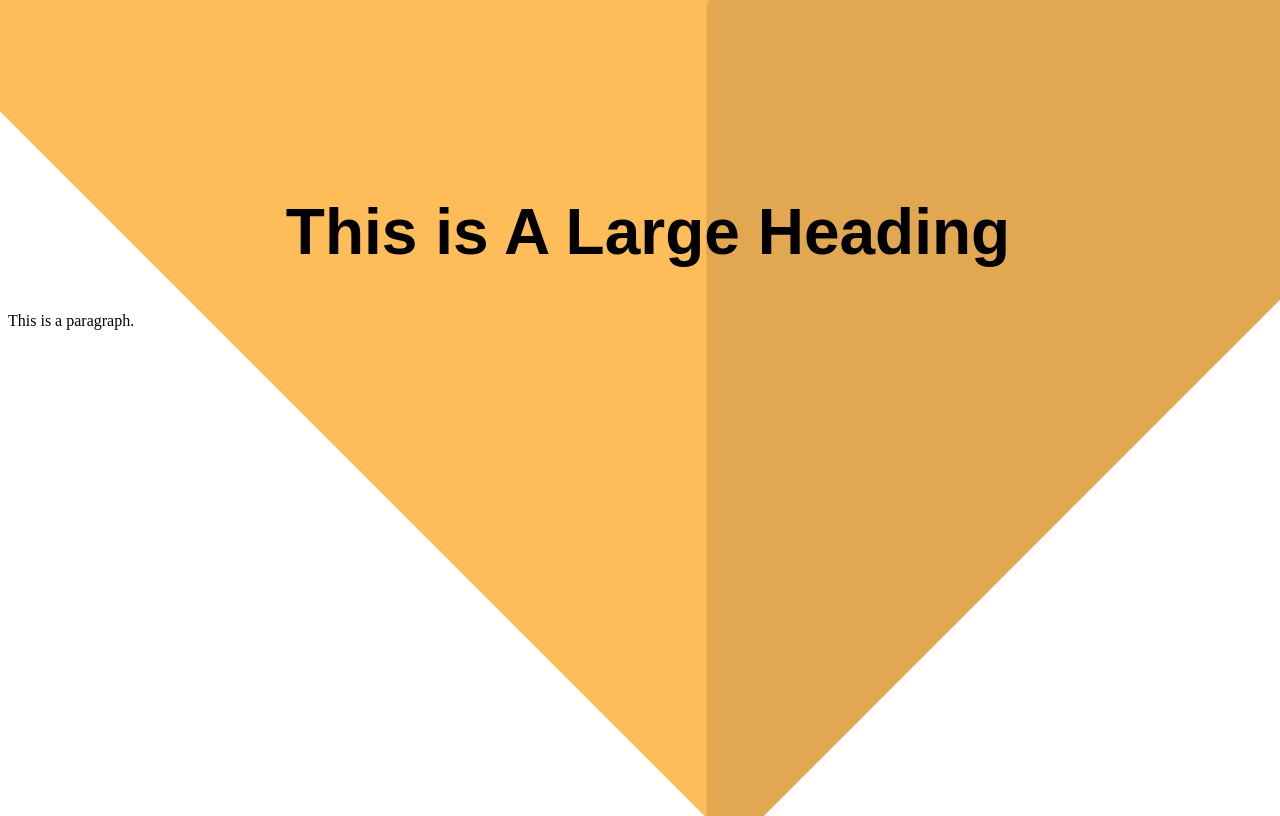
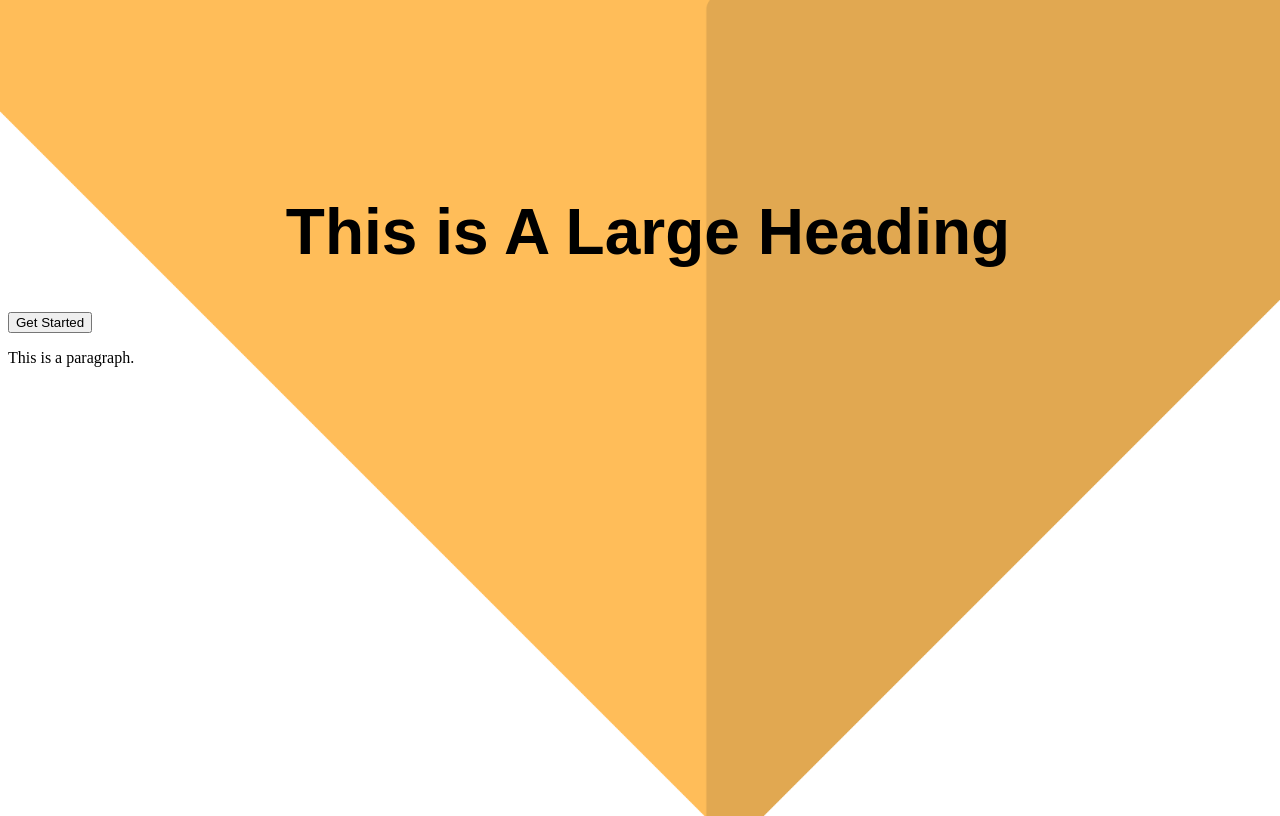
Before and after one commit to bluepanda280/Website, a plain HTML site: page index.html in a window 1280 px wide. Drawn offline with Linux system fonts and the light colour scheme; a web font is replaced by a local one.

Commit message:
Update index.html
Signed-off-by: Bluepanda <100101643+bluepanda280@users.noreply.github.com>

```diff
--- a/index.html
+++ b/index.html
@@ -63,6 +63,8 @@ service cloud.firestore {
 <br>
 
 <h1 style="font-size:5vw"> This is A Large Heading </h1>
+  <button class=startb> Get Started </button>
+
 <p>This is a paragraph.</p>
 
 </body>
```
